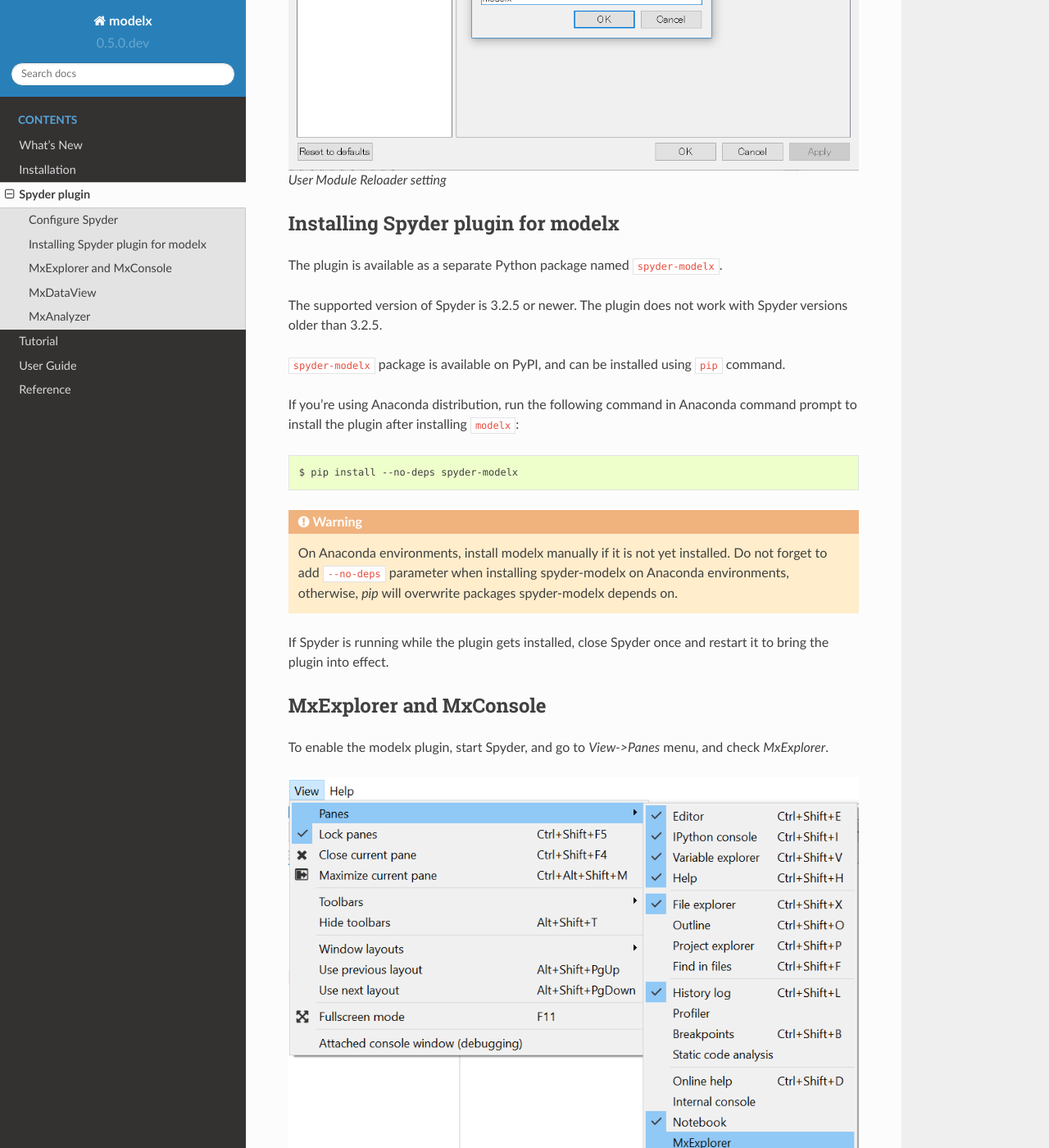
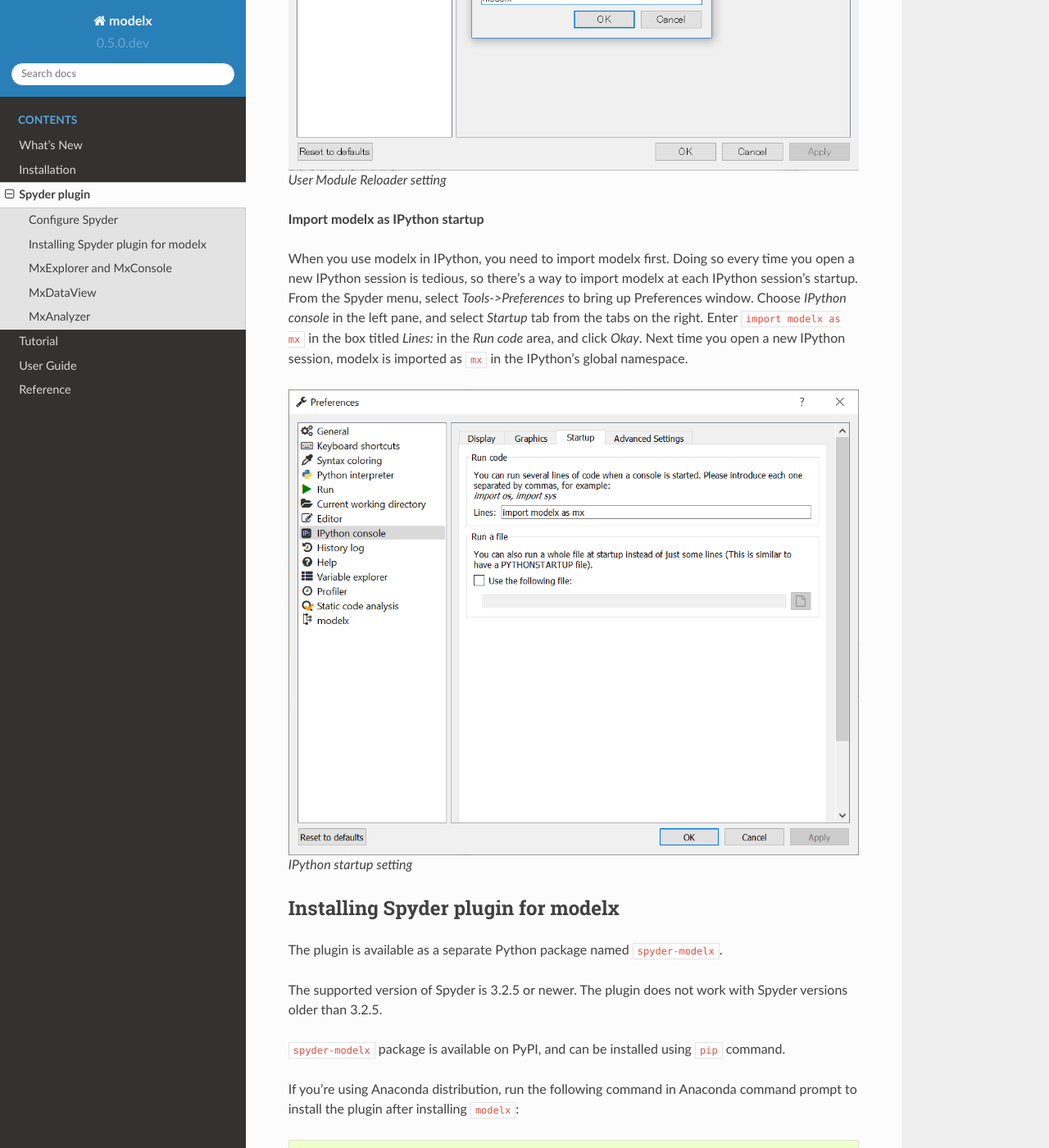
Before and after one commit to fumitoh/modelx, a Sphinx documentation site: the page built from doc/source/spyder.rst, in a window 1280 px wide and 1400 px high, scrolled down 1784 px. Shown: the whole window at 82% size. Built offline with Sphinx 7.4.7 and the Read the Docs theme 2.0.0, drawn with Linux system fonts in a browser that asks for light colours; pages that are not in the unit, such as notebooks, are missing from menus.

Commit message:
DOC: Update doc for new release

```diff
--- a/doc/source/reference/index.rst
+++ b/doc/source/reference/index.rst
@@ -19,6 +19,7 @@
    ~modelx.cur_space
    ~modelx.write_model
    ~modelx.read_model
+   ~modelx.restore_model
    ~modelx.open_model
    ~modelx.setup_ipython
    ~modelx.restore_ipython
--- a/doc/source/releases/spyder_mx_releases.rst
+++ b/doc/source/releases/spyder_mx_releases.rst
@@ -1,5 +1,5 @@
-**spyder-modelx** releases
-==========================
+Old **spyder-modelx** releases
+==============================
 
 .. _release-mxplugin-v0.2.0:
 
--- a/doc/source/spyder.rst
+++ b/doc/source/spyder.rst
@@ -74,6 +74,24 @@
 .. figure:: /images/spyder/PreferencesUMR.png
 
    User Module Reloader setting
+
+
+**Import modelx as IPython startup**
+
+When you use modelx in IPython, you need to import modelx first.
+Doing so every time you open a new IPython session is tedious,
+so there's a way to import modelx at each IPython session's startup.
+From the Spyder menu, select *Tools->Preferences* to bring up Preferences window.
+Choose *IPython console* in the left pane, and select
+*Startup* tab from the tabs on the right.
+Enter ``import modelx as mx`` in the box titled *Lines:* in the *Run code* area,
+and click *Okay*. Next time you open a new IPython session,
+modelx is imported as ``mx`` in the IPython's global namespace.
+
+.. figure:: /images/spyder/PreferencesStartup.png
+
+   IPython startup setting
+
 
 
 Installing Spyder plugin for modelx
```
Also changed, not shown: other parts of doc/source/reference/index.rst (+1 -1 lines), doc/source/releases/relnotes_v0_5_0.rst (added, +76 -0 lines), doc/source/releases/spymx_relnotes_v0.3.0.rst (added, +42 -0 lines), doc/source/updates.rst (+7 -2 lines), doc/source/whatsnew.rst (+17 -2 lines), doc/source/images/spyder/ContextMenu.png (added), doc/source/images/spyder/PreferencesStartup.png (added), doc/source/images/spyder/PropertyPane.png (added), 1 other file.
